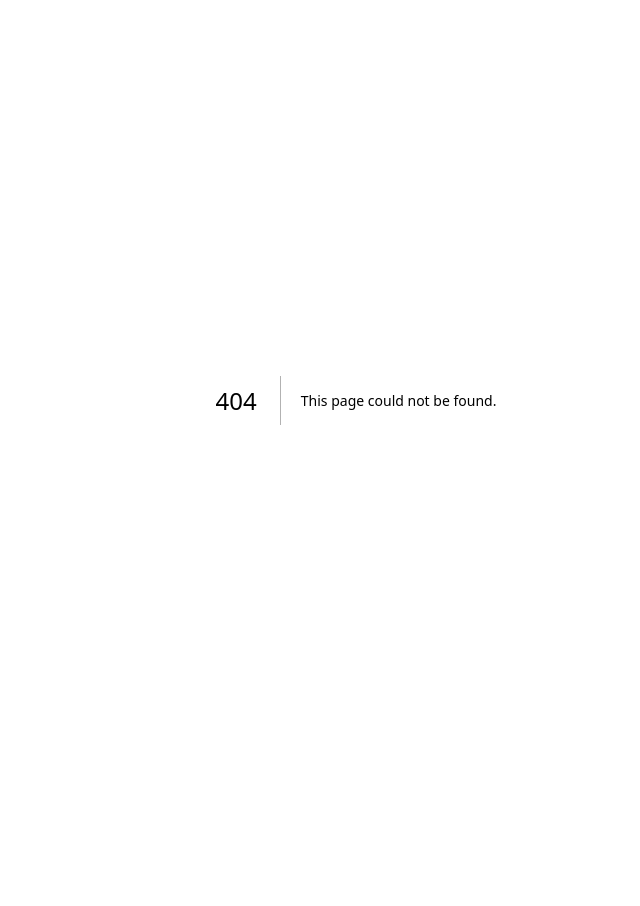
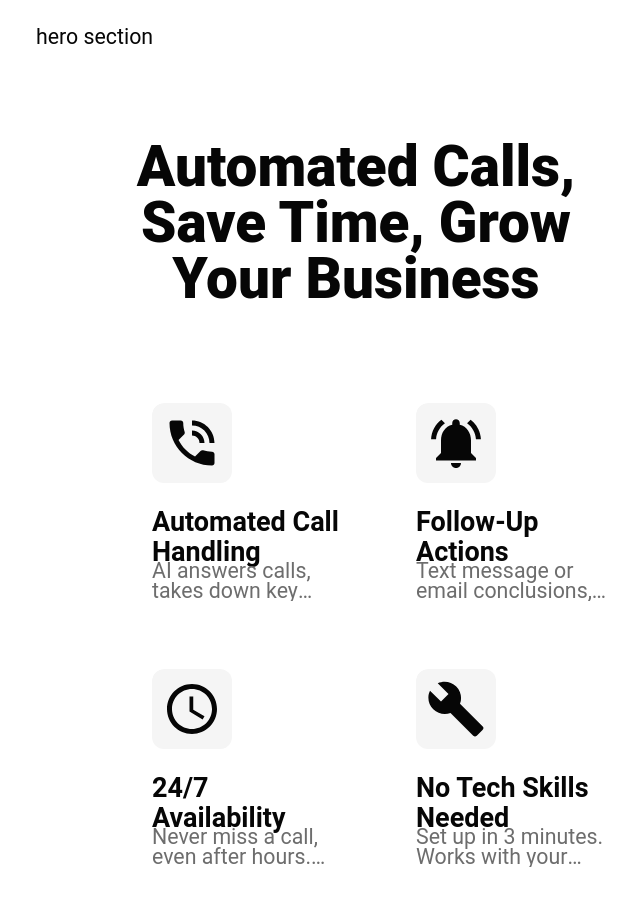
Before and after one commit to Dispatch-AI-com/frontend, a Next.js app: page / in a window 1280 px wide. Before the commit this address had no page. Shown: the top 906 px of the page, without its empty margins (284-924 px from the left). Before the commit the page ends 800 px from the top, so only its background shows below. Built offline with nearby package versions, Linux system fonts and the light colour scheme.

Commit message:
fix: fix SSR error with themeRegister

```diff
--- a/src/app/layout.tsx
+++ b/src/app/layout.tsx
@@ -1,5 +1,5 @@
 import type { Metadata } from "next";
-import ThemeProvider from '@/components/providers/ThemeProvider';
+import ThemeRegister from '@/components/providers/ThemeRegister';
 
 export const metadata: Metadata = {
   title: "Dispatch AI",
@@ -14,9 +14,9 @@ export default function RootLayout({
   return (
     <html lang="en">
       <body>
-        <ThemeProvider>
+        <ThemeRegister>
           {children}
-        </ThemeProvider>
+        </ThemeRegister>
       </body>
     </html>
   );
--- /dev/null
+++ b/src/app/page.tsx
@@ -0,0 +1,5 @@
+import LandingPage from "./landing/page";
+
+export default function Home() {
+  return <LandingPage />;
+}
--- /dev/null
+++ b/src/components/providers/ThemeRegister.tsx
@@ -0,0 +1,35 @@
+// src/components/ThemeRegistry.tsx
+
+'use client';
+
+import * as React from 'react';
+import { useServerInsertedHTML } from 'next/navigation';
+import { CacheProvider } from '@emotion/react';
+import createCache from '@emotion/cache';
+import { ThemeProvider, CssBaseline } from '@mui/material';
+import theme from '@/theme';
+
+// 创建 Emotion 缓存
+const emotionCache = createCache({ key: 'css', prepend: true });
+
+export default function ThemeRegistry({ children }: { children: React.ReactNode }) {
+  useServerInsertedHTML(() => {
+    return (
+      <style
+        data-emotion={`${emotionCache.key}`}
+        dangerouslySetInnerHTML={{
+          __html: emotionCache.sheet.tags.map(tag => tag.textContent).join(''),
+        }}
+      />
+    );
+  });
+
+  return (
+    <CacheProvider value={emotionCache}>
+      <ThemeProvider theme={theme}>
+        <CssBaseline />
+        {children}
+      </ThemeProvider>
+    </CacheProvider>
+  );
+}
--- a/src/theme/index.ts
+++ b/src/theme/index.ts
@@ -2,7 +2,7 @@
 import { createTheme, responsiveFontSizes } from '@mui/material/styles';
 
 let theme = createTheme({
-  spacing: 8,
+  /* spacing: 8, */
 
   shape: {
     borderRadius: 12,
```
